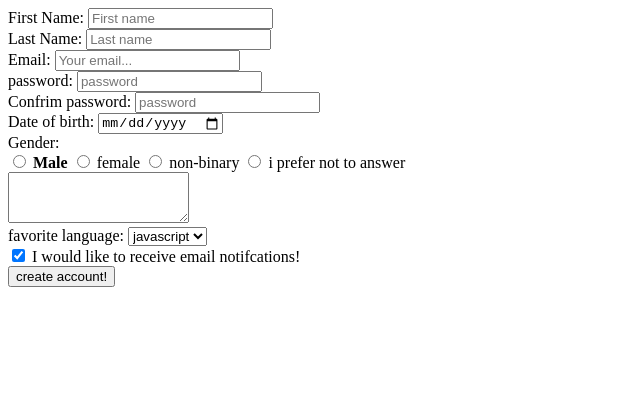
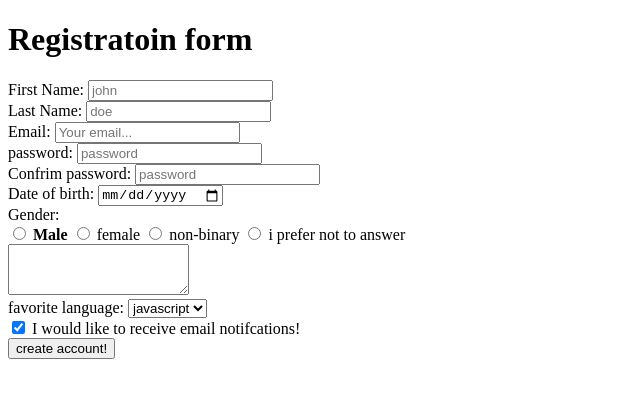
Before and after one commit to Josephsoto01091/registration_form, a plain HTML site: page index.html in a window 1280 px wide. Shown: the whole page, without its empty margins (0-640 px from the left). Drawn offline with Linux system fonts and the light colour scheme.

Commit message:
included header

```diff
--- a/index.html
+++ b/index.html
@@ -7,19 +7,20 @@
     <title>Document</title>
 </head>
 <body>
+    <h1>Registratoin form</h1>
     <form>
         <div>
 
             <label>First Name: </label>
             <input type="text" name="First name"
-            placeholder="First name" >
+            placeholder="john" >
 
         </div>
         <div>
 
             <label>Last Name: </label>
             <input type="text" name="Last name"
-            placeholder="Last name" >
+            placeholder="doe" >
 
 
         </div>
```
